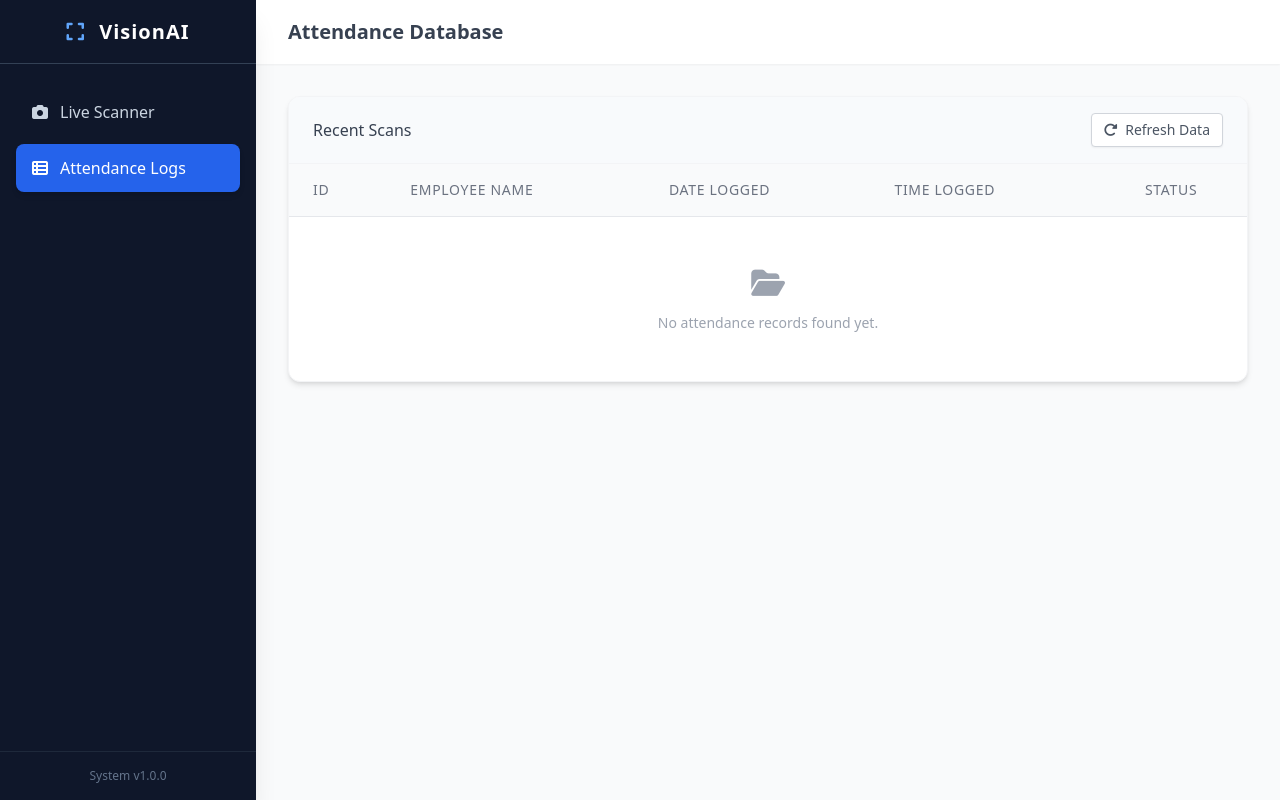
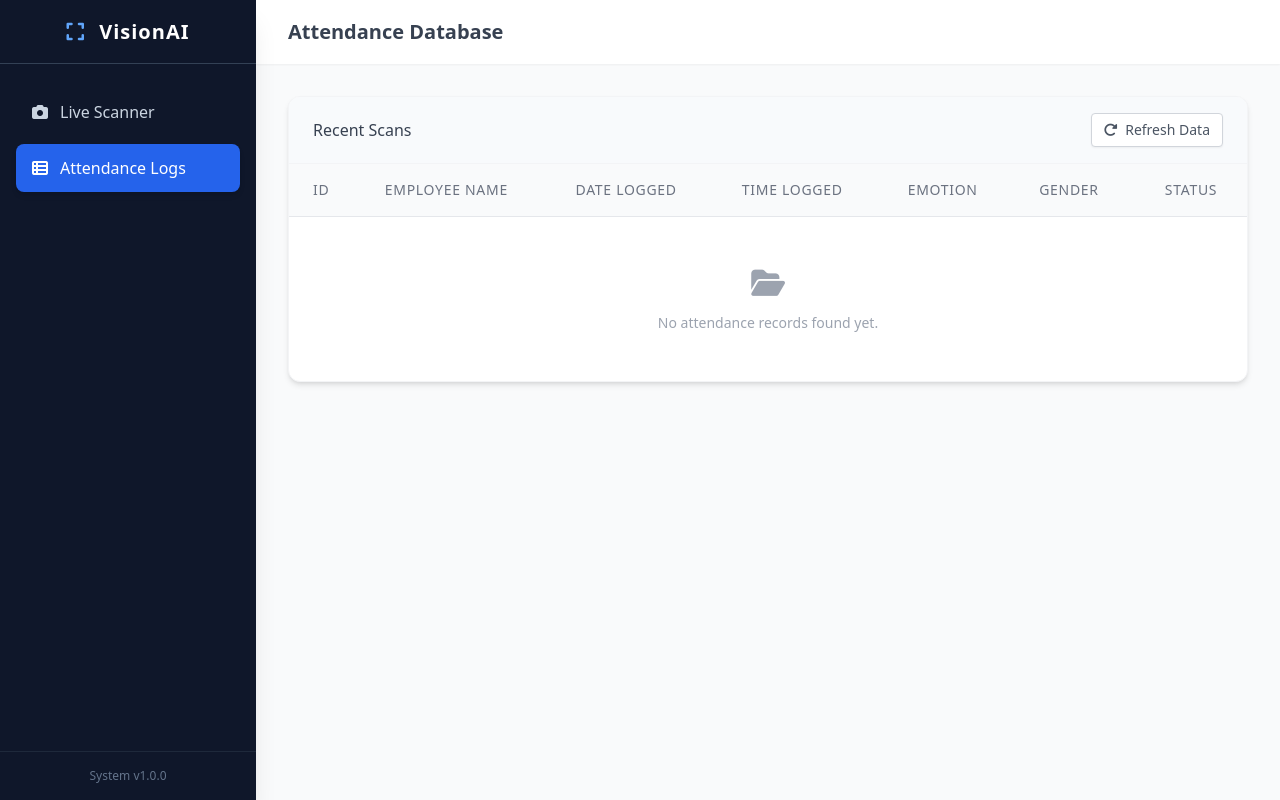
Before and after one commit to themehmi/Attendance-Marking-System-OpenCV, a Flask app: page /logs in a window 1280 px wide. Run offline with Flask 3, Linux system fonts and the light colour scheme; data that the repository does not hold is empty; some libraries are stand-ins or nearby versions.

Commit message:
Enhance logs.html with Emotion and Gender columns
Updated attendance logs page to include additional columns for Emotion and Gender, enhancing the data representation.

```diff
--- a/templates/logs.html
+++ b/templates/logs.html
@@ -1,5 +1,6 @@
 <!DOCTYPE html>
 <html lang="en">
+
 <head>
     <meta charset="UTF-8">
     <meta name="viewport" content="width=device-width, initial-scale=1.0">
@@ -7,25 +8,31 @@
     <script src="https://cdn.tailwindcss.com"></script>
     <link rel="stylesheet" href="https://cdnjs.cloudflare.com/ajax/libs/font-awesome/6.4.0/css/all.min.css">
 </head>
+
 <body class="bg-gray-50 flex h-screen overflow-hidden text-gray-800 relative">
 
     <!-- Mobile Sidebar Overlay -->
-    <div id="sidebar-overlay" class="fixed inset-0 bg-black bg-opacity-50 z-40 hidden md:hidden transition-opacity"></div>
+    <div id="sidebar-overlay" class="fixed inset-0 bg-black bg-opacity-50 z-40 hidden md:hidden transition-opacity">
+    </div>
 
     <!-- Sidebar Navigation -->
-    <aside id="sidebar" class="w-64 bg-slate-900 text-white flex flex-col shadow-xl absolute md:relative z-50 h-full transform -translate-x-full md:translate-x-0 transition-transform duration-300 ease-in-out">
+    <aside id="sidebar"
+        class="w-64 bg-slate-900 text-white flex flex-col shadow-xl absolute md:relative z-50 h-full transform -translate-x-full md:translate-x-0 transition-transform duration-300 ease-in-out">
         <div class="h-16 flex items-center justify-between md:justify-center px-4 md:px-0 border-b border-slate-700">
-            <h1 class="text-xl font-bold tracking-wider"><i class="fa-solid fa-expand text-blue-400 mr-2"></i> VisionAI</h1>
+            <h1 class="text-xl font-bold tracking-wider"><i class="fa-solid fa-expand text-blue-400 mr-2"></i> VisionAI
+            </h1>
             <!-- Close button for mobile -->
             <button id="close-sidebar" class="md:hidden text-gray-400 hover:text-white">
                 <i class="fa-solid fa-xmark text-xl"></i>
             </button>
         </div>
         <nav class="flex-1 px-4 py-6 space-y-2 overflow-y-auto">
-            <a href="/" class="flex items-center px-4 py-3 text-slate-300 hover:bg-slate-800 hover:text-white rounded-lg transition-colors">
+            <a href="/"
+                class="flex items-center px-4 py-3 text-slate-300 hover:bg-slate-800 hover:text-white rounded-lg transition-colors">
                 <i class="fa-solid fa-camera mr-3"></i> Live Scanner
             </a>
-            <a href="/logs" class="flex items-center px-4 py-3 bg-blue-600 text-white rounded-lg shadow-md transition-colors">
+            <a href="/logs"
+                class="flex items-center px-4 py-3 bg-blue-600 text-white rounded-lg shadow-md transition-colors">
                 <i class="fa-solid fa-table-list mr-3"></i> Attendance Logs
             </a>
         </nav>
@@ -46,12 +53,15 @@
 
         <!-- Main Content Padding Adjustments -->
         <div class="p-4 md:p-8 flex-1">
-            <div class="bg-white rounded-xl shadow-md border border-gray-100 overflow-hidden flex flex-col h-full md:h-auto">
+            <div
+                class="bg-white rounded-xl shadow-md border border-gray-100 overflow-hidden flex flex-col h-full md:h-auto">
 
                 <div class="px-4 md:px-6 py-4 border-b border-gray-100 flex justify-between items-center bg-slate-50">
                     <h3 class="font-medium text-gray-700">Recent Scans</h3>
-                    <button onclick="window.location.reload()" class="text-xs md:text-sm bg-white border border-gray-300 text-gray-600 px-3 py-1.5 rounded hover:bg-gray-50 transition shadow-sm">
-                        <i class="fa-solid fa-rotate-right mr-1"></i> <span class="hidden sm:inline">Refresh Data</span><span class="sm:hidden">Refresh</span>
+                    <button onclick="window.location.reload()"
+                        class="text-xs md:text-sm bg-white border border-gray-300 text-gray-600 px-3 py-1.5 rounded hover:bg-gray-50 transition shadow-sm">
+                        <i class="fa-solid fa-rotate-right mr-1"></i> <span class="hidden sm:inline">Refresh
+                            Data</span><span class="sm:hidden">Refresh</span>
                     </button>
                 </div>
 
@@ -61,10 +71,16 @@
                         <thead>
                             <tr class="bg-gray-50 text-gray-500 text-xs md:text-sm uppercase tracking-wider">
                                 <th class="px-4 md:px-6 py-3 md:py-4 font-medium border-b border-gray-200">ID</th>
-                                <th class="px-4 md:px-6 py-3 md:py-4 font-medium border-b border-gray-200">Employee Name</th>
-                                <th class="px-4 md:px-6 py-3 md:py-4 font-medium border-b border-gray-200">Date Logged</th>
-                                <th class="px-4 md:px-6 py-3 md:py-4 font-medium border-b border-gray-200">Time Logged</th>
-                                <th class="px-4 md:px-6 py-3 md:py-4 font-medium border-b border-gray-200 text-center">Status</th>
+                                <th class="px-4 md:px-6 py-3 md:py-4 font-medium border-b border-gray-200">Employee Name
+                                </th>
+                                <th class="px-4 md:px-6 py-3 md:py-4 font-medium border-b border-gray-200">Date Logged
+                                </th>
+                                <th class="px-4 md:px-6 py-3 md:py-4 font-medium border-b border-gray-200">Time Logged
+                                </th>
+                                <th class="px-4 md:px-6 py-3 md:py-4 font-medium border-b border-gray-200">Emotion</th>
+                                <th class="px-4 md:px-6 py-3 md:py-4 font-medium border-b border-gray-200">Gender</th>
+                                <th class="px-4 md:px-6 py-3 md:py-4 font-medium border-b border-gray-200 text-center">
+                                    Status</th>
                             </tr>
                         </thead>
                         <tbody class="text-sm text-gray-700 divide-y divide-gray-100">
@@ -73,7 +89,8 @@
                                 <td class="px-4 md:px-6 py-3 md:py-4 text-gray-400">#{{ row[0] }}</td>
                                 <td class="px-4 md:px-6 py-3 md:py-4 font-medium text-gray-900">
                                     <div class="flex items-center">
-                                        <div class="w-8 h-8 rounded-full bg-blue-100 text-blue-600 flex items-center justify-center font-bold mr-3 shrink-0">
+                                        <div
+                                            class="w-8 h-8 rounded-full bg-blue-100 text-blue-600 flex items-center justify-center font-bold mr-3 shrink-0">
                                             {{ row[1][0] }}
                                         </div>
                                         <span class="truncate">{{ row[1] }}</span>
@@ -81,13 +98,32 @@
                                 </td>
                                 <td class="px-4 md:px-6 py-3 md:py-4 whitespace-nowrap">{{ row[2] }}</td>
                                 <td class="px-4 md:px-6 py-3 md:py-4 whitespace-nowrap">{{ row[3] }}</td>
+                                <td class="px-4 md:px-6 py-3 md:py-4 whitespace-nowrap">
+                                    {% if row[4] %}
+                                    <span
+                                        class="bg-yellow-100 text-yellow-700 px-2 py-0.5 rounded-full text-xs font-medium capitalize">{{
+                                        row[4] }}</span>
+                                    {% else %}
+                                    <span class="text-gray-300 text-xs">—</span>
+                                    {% endif %}
+                                </td>
+                                <td class="px-4 md:px-6 py-3 md:py-4 whitespace-nowrap">
+                                    {% if row[5] %}
+                                    <span
+                                        class="bg-blue-100 text-blue-700 px-2 py-0.5 rounded-full text-xs font-medium">{{
+                                        row[5] }}</span>
+                                    {% else %}
+                                    <span class="text-gray-300 text-xs">—</span>
+                                    {% endif %}
+                                </td>
                                 <td class="px-4 md:px-6 py-3 md:py-4 text-center">
-                                    <span class="bg-green-100 text-green-700 px-2.5 py-1 rounded-full text-xs font-semibold whitespace-nowrap">Present</span>
+                                    <span
+                                        class="bg-green-100 text-green-700 px-2.5 py-1 rounded-full text-xs font-semibold whitespace-nowrap">Present</span>
                                 </td>
                             </tr>
                             {% else %}
                             <tr>
-                                <td colspan="5" class="px-6 py-12 text-center text-gray-400">
+                                <td colspan="7" class="px-6 py-12 text-center text-gray-400">
                                     <i class="fa-solid fa-folder-open text-3xl mb-3 block"></i>
                                     No attendance records found yet.
                                 </td>
@@ -118,4 +154,5 @@
         sidebarOverlay.addEventListener('click', toggleSidebar);
     </script>
 </body>
-</html>
+
+</html
```
